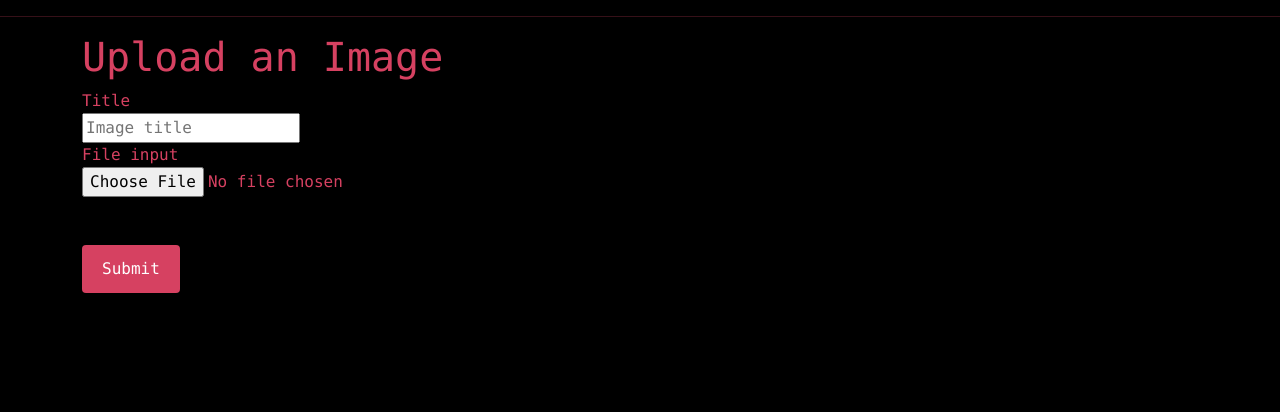
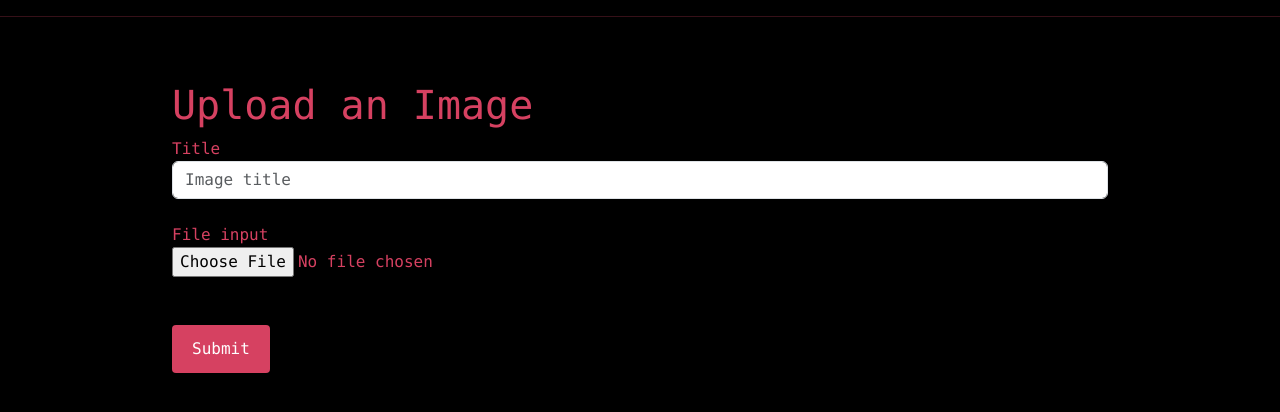
Before and after one commit to ferbcn/Flask-DallE, a Flask app: page /upload/ in a window 1280 px wide. Shown: the part 72-484 px from the top of the page. Run offline with Flask 2, Linux system fonts and the light colour scheme.

Commit message:
form styling

```diff
--- a/static/css/stylesheet.css
+++ b/static/css/stylesheet.css
@@ -34,6 +34,11 @@ nav a {
 
 .del_but {
     text-align: center;
+}
+
+.container{
+    margin-top: 5%;
+    width: 75%;
 }
 
 
--- a/templates/upload.html
+++ b/templates/upload.html
@@ -9,18 +9,17 @@
         <form method="post" enctype="multipart/form-data">
             <label for="title">Title</label>
             <br>
-            <input id="form_field" type="text" name="title"
-                   placeholder="Image title"
-                   value="{{ request.form['title'] }}"></input>
+            <input class="form-control" type="text" name="title" placeholder="Image title"
+                   value="{{ request.form['title'] }}">
             <br>
 
-            <div class="form-group">
-                <label for="inputFile">File input</label>
-                <br>
-                <input class="form-control-file" type="file" name="inputFile">
+            <label for="inputFile">File input</label>
+            <br>
+            <input class="form-control-file" type="file" name="inputFile">
             </div>
             <br>
             <input type="submit" value="Submit">
+            </input>
         </form>
     </div>
   </div>
```
